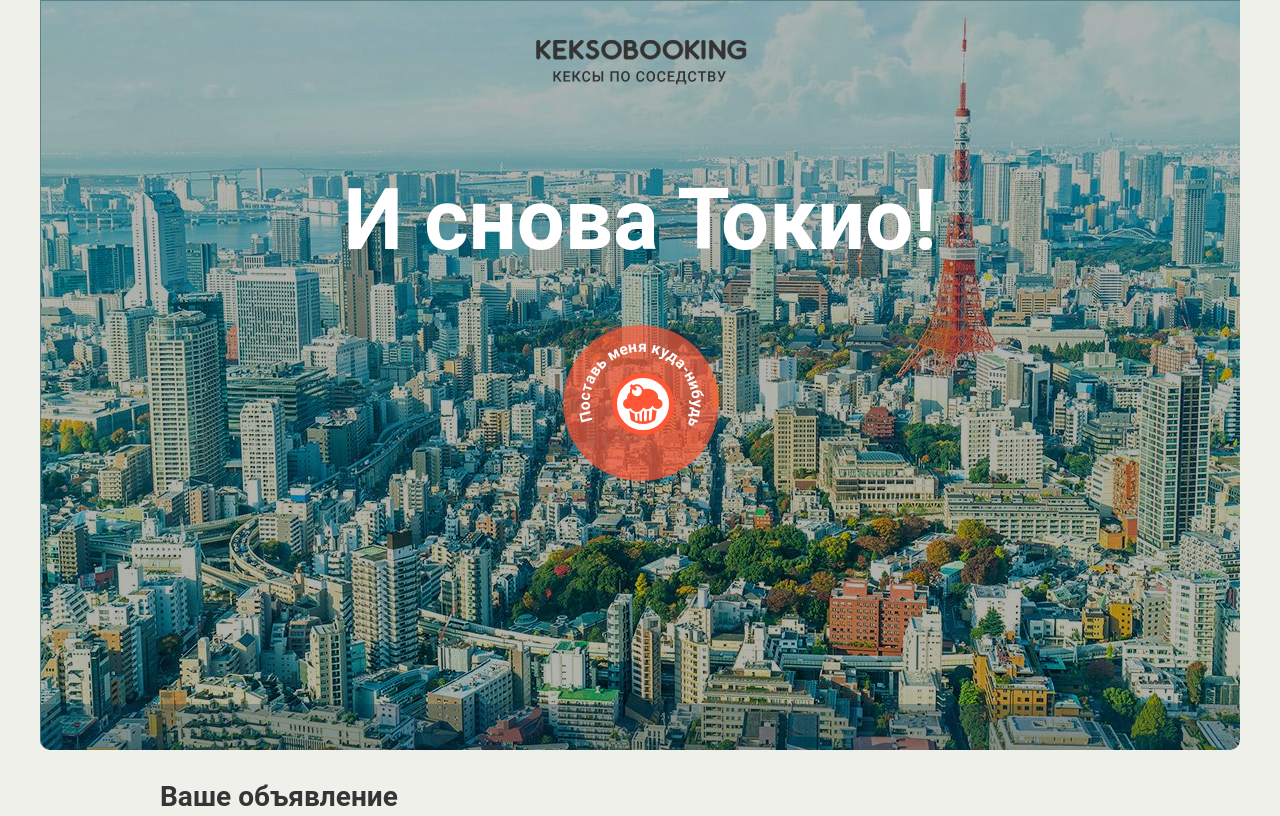
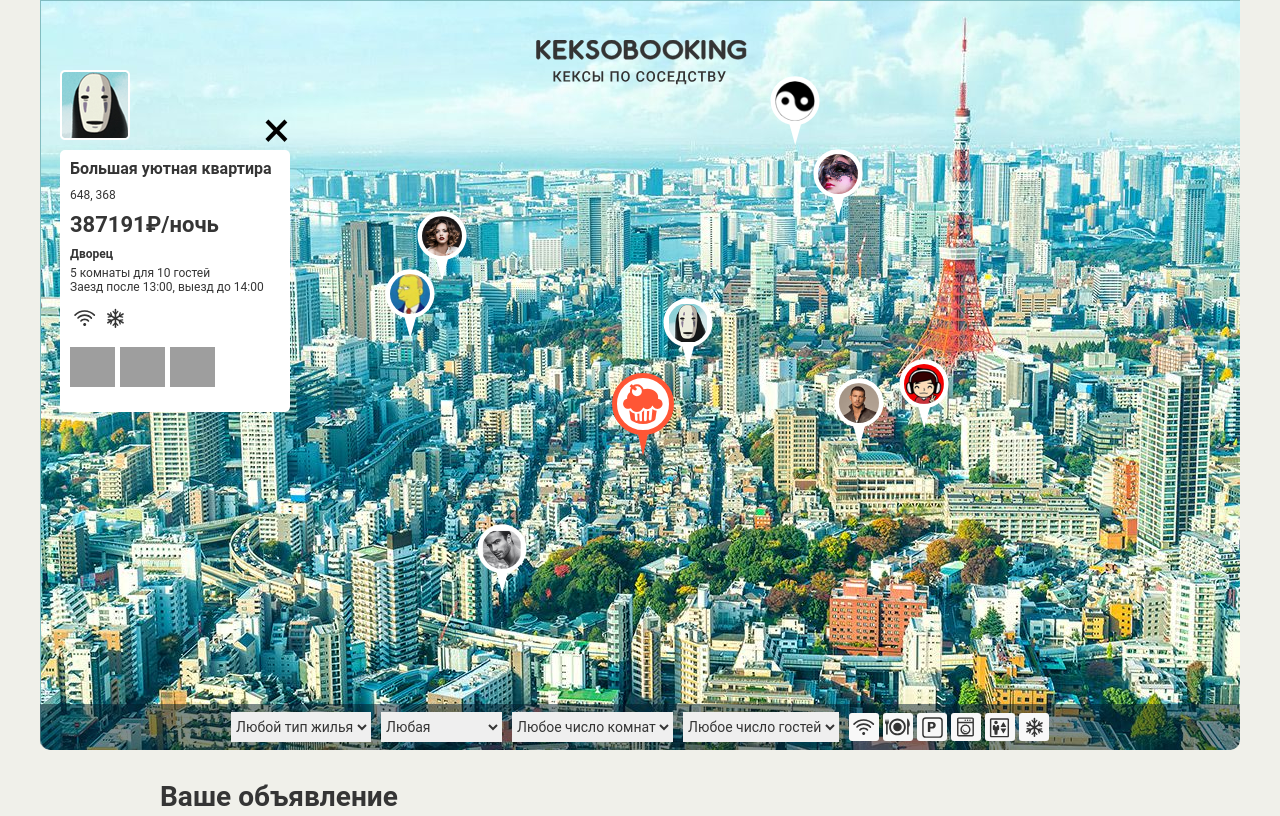
Before and after one commit to AlinaLina/493693-keksobooking, a website: page index.html in a window 1280 px wide. Shown: the top 816 px of the page. Drawn offline with Linux system fonts and the light colour scheme; grey boxes are pictures that could not be loaded; files whose address does not match are found by name.

Commit message:
Личный проект: пока все дома

```diff
--- a/index.html
+++ b/index.html
@@ -1,5 +1,6 @@
 <!DOCTYPE html>
 <html lang="ru">
+
 <head>
   <meta charset="utf-8">
   <link rel="stylesheet" href="css/normalize.css">
@@ -7,6 +8,7 @@
   <link rel="shortcut icon" href="favicon.ico" type="image/x-icon">
   <title>Кексобукинг</title>
 </head>
+
 <body>
 
   <main>
@@ -82,7 +84,7 @@
 
             <input type="checkbox" name="features" value="conditioner" id="filter-conditioner" class="map__checkbox visually-hidden">
             <label class="map__feature map__feature--conditioner" for="filter-conditioner">Кондиционер</label>
-           </fieldset>
+          </fieldset>
         </form>
       </div>
     </section>
@@ -203,8 +205,7 @@
         </fieldset>
 
         <fieldset class="ad-form__element ad-form__element--submit">
-          <button class="ad-form__submit" type="submit">Опубликовать</button>
-          или <button class="ad-form__reset" type="reset">очистить</button>
+          <button class="ad-form__submit" type="submit">Опубликовать</button> или <button class="ad-form__reset" type="reset">очистить</button>
         </fieldset>
       </form>
     </section>
@@ -264,6 +265,7 @@
 
     <button type="button" class="map__pin" style="left: 200px; top: 400px;"><img src="img/avatars/user07.png" width="40" height="40" draggable="false" alt="Метка объявления"></button>
   </template>
+  <script src="js/map.js"></script>
+</body>
 
-</body>
 </html>
--- /dev/null
+++ b/js/map.js
@@ -0,0 +1,138 @@
+'use strict';
+
+var numberOfObjects = 8;
+var titles = ['Большая уютная квартира', 'Маленькая неуютная квартира', 'Огромный прекрасный дворец', 'Маленький ужасный дворец', 'Красивый гостевой домик', 'Некрасивый негостеприимный домик', 'Уютное бунгало далеко от моря', 'Неуютное бунгало по колено в воде'];
+var types = ['palace', 'flat', 'house', 'bungalo'];
+var checkTimes = ['12:00', '13:00', '14:00'];
+var features = ['wifi', 'dishwasher', 'parking', 'washer', 'elevator', 'conditioner'];
+var photos = ['http://o0.github.io/assets/images/tokyo/hotel1.jpg', 'http://o0.github.io/assets/images/tokyo/hotel2.jpg', 'http://o0.github.io/assets/images/tokyo/hotel3.jpg'];
+var PIN_WIDTH = 50;
+var PIN_HEIGHT = 70;
+
+// Случайная сортировка массива.
+var sortArray = function (arrEnd, arrStart) {
+  arrEnd = arrStart.slice(0);
+  var createRandom = function () {
+    return Math.random() - 0.5;
+  };
+  return arrEnd.sort(createRandom);
+};
+
+// Случайный элемент массива.
+var getRandomItem = function (arr) {
+  return arr[Math.floor(Math.random() * arr.length)];
+};
+
+// Случайное число.
+var getRandomNumber = function (min, max) {
+  return Math.floor(Math.random() * ((max + 1) - min) + min);
+};
+
+// Создание объявлений.
+var createObject = function () {
+  var arrObj = [];
+  var randomFeatures = [];
+  var randomPhotos = [];
+  for (var i = 0; i < numberOfObjects; i++) {
+    randomFeatures[i] = sortArray(randomFeatures[i], features);
+    randomFeatures[i].length = getRandomNumber(1, randomFeatures[i].length);
+    arrObj[i] = {};
+    arrObj[i].author = {
+      avatar: 'img/avatars/user' + '0' + (i + 1) + '.png'
+    };
+    arrObj[i].location = {
+      x: getRandomNumber(300, 900),
+      y: getRandomNumber(130, 630)
+    };
+    arrObj[i].offer = {
+      title: titles[i],
+      address: arrObj[i].location.x + ', ' + arrObj[i].location.y,
+      price: getRandomNumber(1000, 1000000),
+      type: getRandomItem(types),
+      rooms: getRandomNumber(1, 5),
+      guests: getRandomNumber(2, 10),
+      checkin: getRandomItem(checkTimes),
+      checkout: getRandomItem(checkTimes),
+      features: randomFeatures[i],
+      description: '',
+      photos: sortArray(randomPhotos[i], photos)
+    };
+  }
+  return arrObj;
+};
+
+// Соответствие типов жилья.
+var getOfType = function (type) {
+  var mapOfTypes = {
+    'flat': 'Квартира',
+    'bungalo': 'Бунгало',
+    'house': 'Дом',
+    'palace': 'Дворец'
+  };
+  return mapOfTypes[type];
+};
+
+// Удаление дочерних элементов.
+var removeChildren = function (parent, childrens) {
+  for (var i = 0; i < childrens.length; i++) {
+    parent.removeChild(childrens[i]);
+  }
+};
+var map = document.querySelector('.map');
+var estateObjects = createObject();
+var fragment = document.createDocumentFragment();
+
+// Создание пинов.
+var createPin = function (number) {
+  var pinTemplate = document.querySelector('template').content.querySelector('.map__pin');
+  for (var i = 0; i < number; i++) {
+    var pinElement = pinTemplate.cloneNode(true);
+    pinElement.style = 'left: ' + (estateObjects[i].location.x - PIN_WIDTH / 2) + 'px; top: ' + (estateObjects[i].location.y - PIN_HEIGHT) + 'px';
+    pinElement.querySelector('img').src = estateObjects[i].author.avatar;
+    pinElement.querySelector('img').alt = estateObjects[i].offer.title;
+    fragment.appendChild(pinElement);
+  }
+  return fragment;
+};
+
+// Создание карточки объявления.
+var createCardElement = function (object) {
+  var cardTemplate = document.querySelector('template').content.querySelector('.map__card');
+  var cardElement = cardTemplate.cloneNode(true);
+  cardElement.querySelector('.popup__title').textContent = object.offer.title;
+  cardElement.querySelector('.popup__text--address').textContent = object.offer.address;
+  cardElement.querySelector('.popup__text--price').textContent = object.offer.price + '₽/ночь';
+  cardElement.querySelector('.popup__type').textContent = getOfType(object.offer.type);
+  cardElement.querySelector('.popup__text--capacity').textContent = object.offer.rooms + ' комнаты для ' + object.offer.guests + ' гостей';
+  cardElement.querySelector('.popup__text--time').textContent = 'Заезд после ' + object.offer.checkin + ', выезд до ' + object.offer.checkout;
+  // Список удобств.
+  var featureList = cardElement.querySelector('.popup__features');
+  var featureElems = featureList.querySelectorAll('li');
+  removeChildren(featureList, featureElems);
+  for (var i = 0; i < object.offer.features.length; i++) {
+    var li = document.createElement('li');
+    li.classList.add('popup__feature');
+    li.classList.add('popup__feature--' + object.offer.features[i] + '');
+    featureList.appendChild(li);
+  }
+  cardElement.querySelector('.popup__description').textContent = object.offer.description;
+  // Вставка фотографий.
+  var photosList = cardElement.querySelector('.popup__photos');
+  var photosElems = photosList.querySelectorAll('img');
+  removeChildren(photosList, photosElems);
+  for (i = 0; i < object.offer.photos.length; i++) {
+    var img = document.createElement('img');
+    img.classList.add('popup__photo');
+    img.src = object.offer.photos[i];
+    img.width = 45;
+    img.height = 40;
+    img.alt = 'Фотография жилья';
+    photosList.appendChild(img);
+  }
+  cardElement.querySelector('.popup__avatar').src = object.author.avatar;
+  return cardElement;
+};
+
+map.classList.remove('map--faded');
+document.querySelector('.map__pins').appendChild(createPin(numberOfObjects));
+map.insertBefore(createCardElement(estateObjects[0]), map.querySelector('.map__filters-container'));
```
Also changed, not shown: Readme.md.
